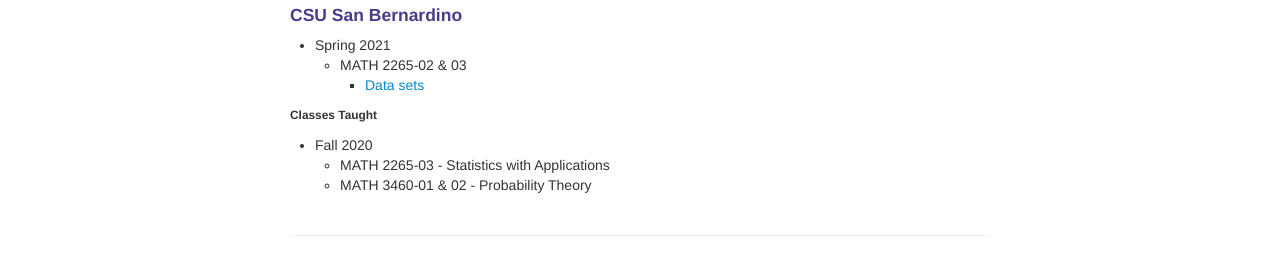
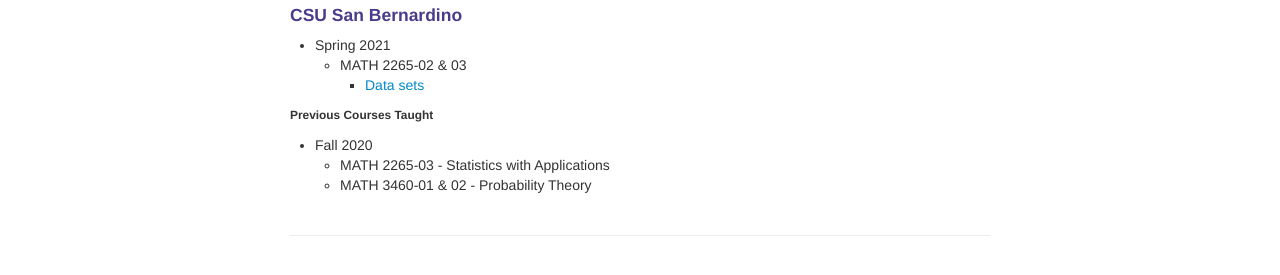
Before and after one commit to suthakaranr/suthakaranr.github.io, a Jekyll site: the page built from pages/Teaching.md, in a window 1280 px wide. Shown: the part 157-432 px from the top of the page. Built offline with Jekyll 4.4.1, drawn with Linux system fonts in a browser that asks for light colours.

Commit message:
Update Teaching.md

```diff
--- a/pages/Teaching.md
+++ b/pages/Teaching.md
@@ -8,7 +8,7 @@ description: Suthakaran's teaching portfolio
    * MATH 2265-02 & 03
        *  <a style="text-decoration:none" href="../pages/Datasets2265.html" target="_blank" rel="noopener noreferrer">Data sets</a>
 
-###### Classes Taught
+###### Previous Courses Taught
 
 * Fall 2020
    * MATH 2265-03 - Statistics with Applications
```
